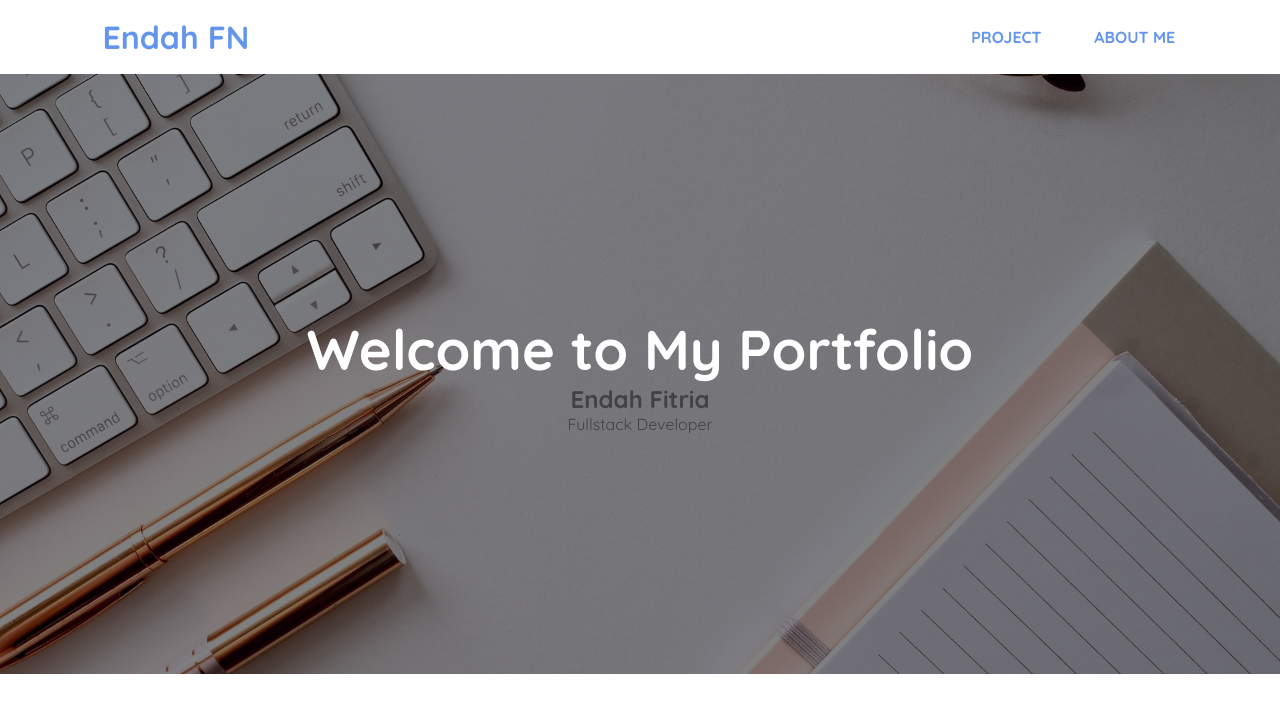
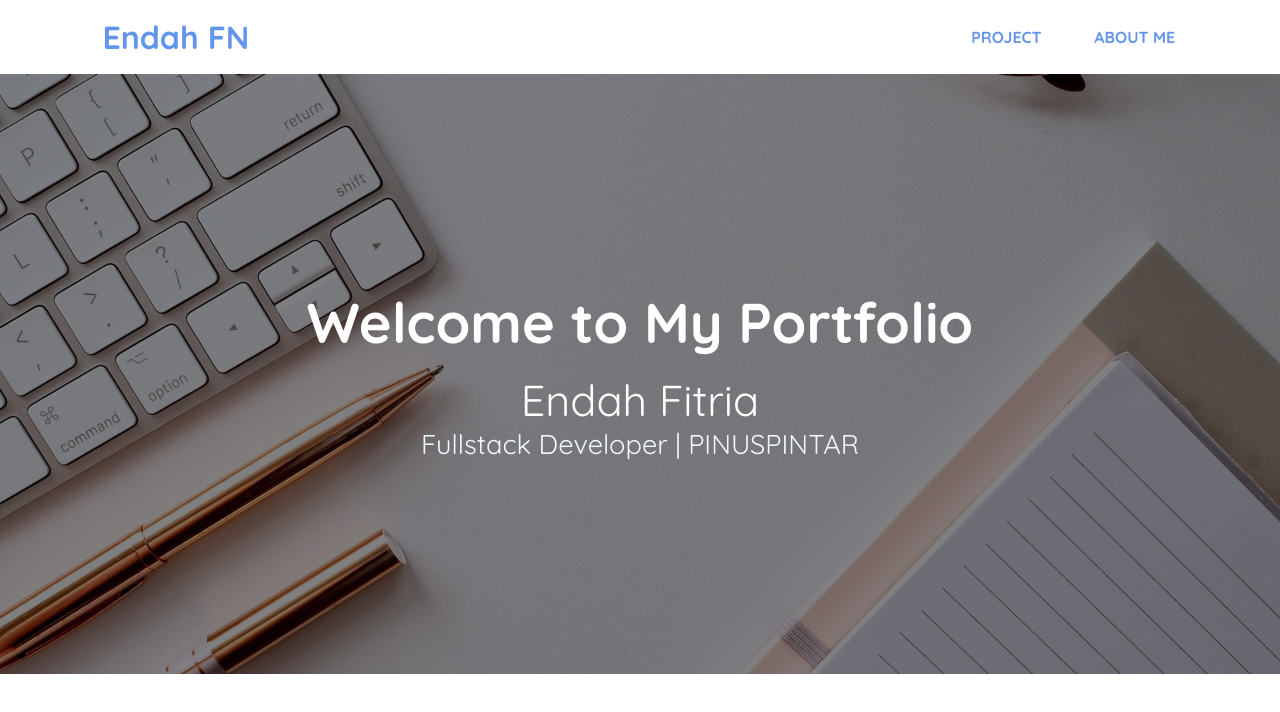
Before and after one commit to Fiindah/pp-endahfn, a plain HTML site: page index.html in a window 1280 px wide. Drawn offline with Linux system fonts and the light colour scheme.

Commit message:
Update index.html

```diff
--- a/index.html
+++ b/index.html
@@ -36,8 +36,8 @@
 <div class="hero">
   <div class="hero-inner">
     <h1 class="hero-title">Welcome to My Portfolio</h1>
-    <h2>Endah Fitria</h2>
-    <p>Fullstack Developer</p>
+    <h2 class="hero-tag">Endah Fitria</h2>
+    <p class="hero-p">Fullstack Developer | PINUSPINTAR</p>
   </div>
 </div>
 </main>
```
